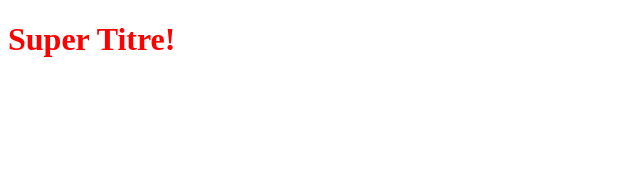
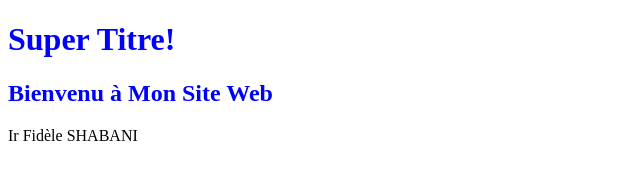
Before and after one commit to FIDELESHABANI/PremierProjet, a plain HTML site: page index.html in a window 1280 px wide. Shown: the whole page, without its empty margins (0-640 px from the left). Drawn offline with Linux system fonts and the light colour scheme.

Commit message:
Ajout du h2 ET Modification de la couleur de Police

```diff
--- a/index.html
+++ b/index.html
@@ -9,5 +9,7 @@
 </head>
 <body>
         <h1>Super Titre!</h1>
+        <h2>Bienvenu à Mon Site Web</h2>
+        <p>Ir Fidèle SHABANI</p>
 </body>
 </html>
--- a/style.css
+++ b/style.css
@@ -1,3 +1,4 @@
-h1{
-    color: red;
+h1, h2
+{
+    color: blue;
 }
```
